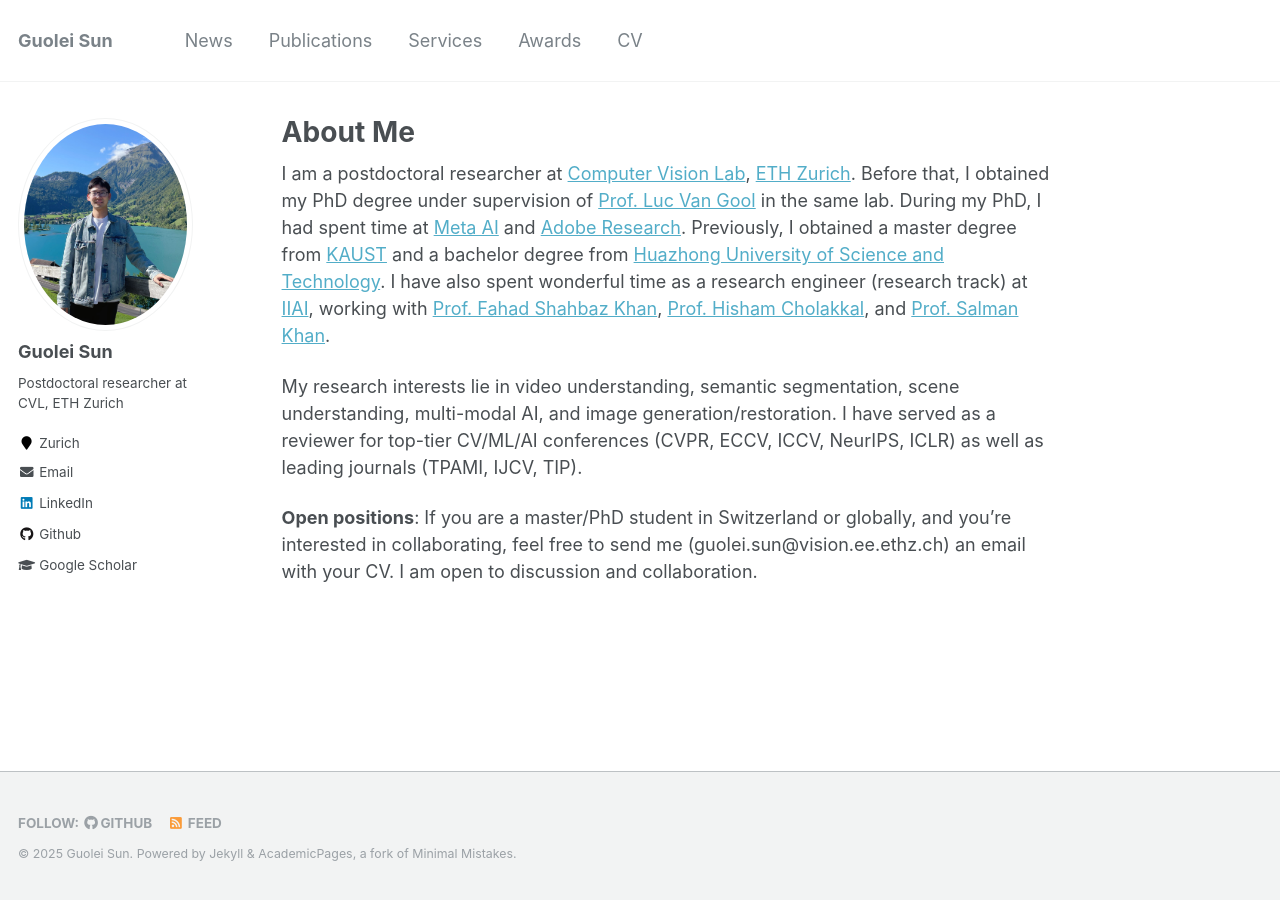
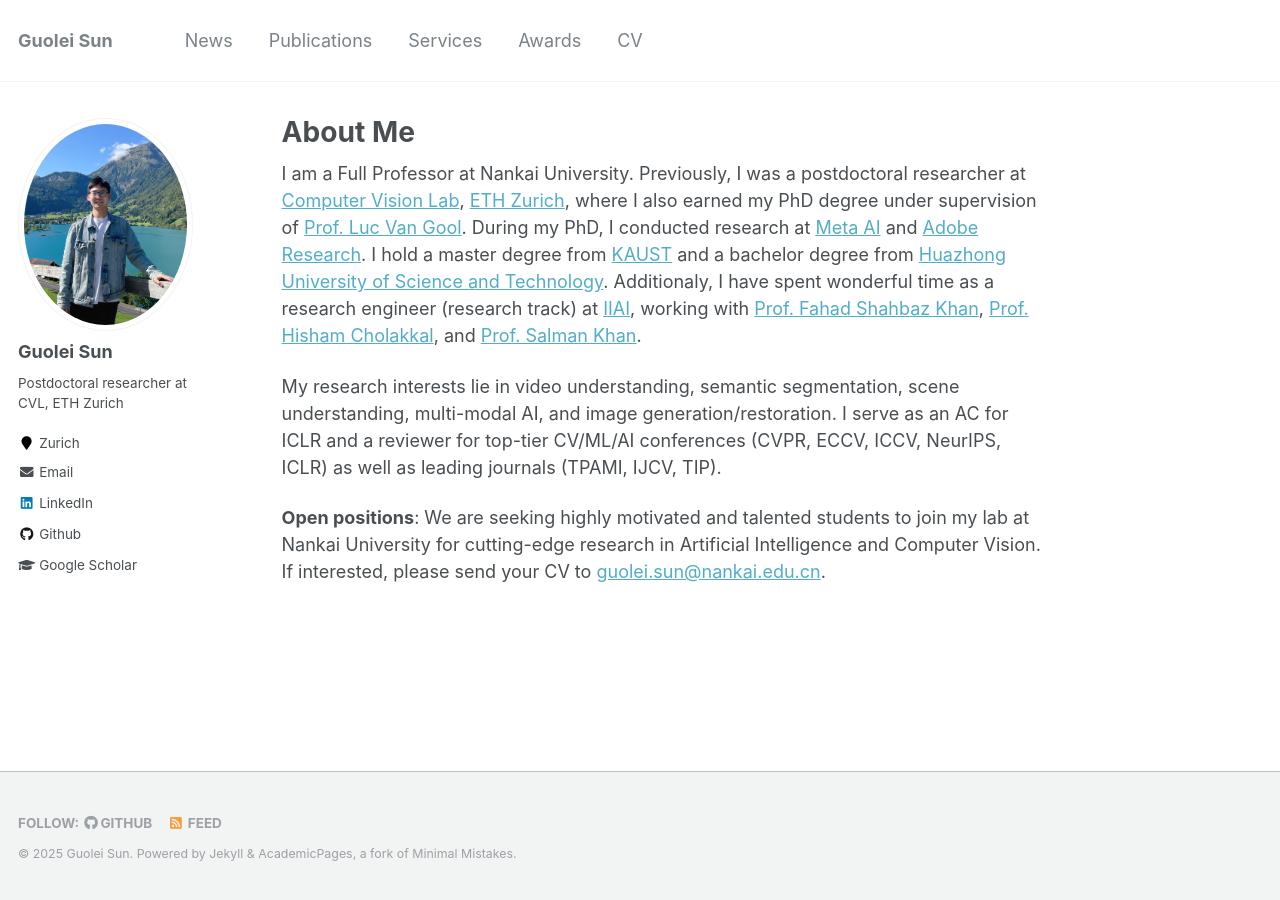
Before and after one commit to GuoleiSun/GuoleiSun.github.io, a Jekyll site: the page built from _pages/about.md, in a window 1280 px wide. Built offline with Jekyll 4.4.1, drawn with Linux system fonts in a browser that asks for light colours.

Commit message:
Update about.md

```diff
--- a/_pages/about.md
+++ b/_pages/about.md
@@ -7,8 +7,8 @@ redirect_from:
   - /about/
   - /about.html
 ---
-I am a postdoctoral researcher at [Computer Vision Lab](https://vision.ee.ethz.ch/), [ETH Zurich](https://ethz.ch/en.html). Before that, I obtained my PhD degree under supervision of [Prof. Luc Van Gool](https://vision.ee.ethz.ch/people-details.OTAyMzM=.TGlzdC8zMjQ4LC0xOTcxNDY1MTc4.html) in the same lab. During my PhD, I had spent time at [Meta AI](https://ai.meta.com/) and [Adobe Research](https://research.adobe.com/). Previously, I obtained a master degree from [KAUST](https://www.kaust.edu.sa/en) and a bachelor degree from [Huazhong University of Science and Technology](https://www.hust.edu.cn). I have also spent wonderful time as a research engineer (research track) at [IIAI](http://www.inceptioniai.org), working with [Prof. Fahad Shahbaz Khan](https://sites.google.com/view/fahadkhans/home), [Prof. Hisham Cholakkal](https://mbzuai.ac.ae/study/faculty/hisham-cholakkal), and [Prof. Salman Khan](https://salman-h-khan.github.io).
+I am a Full Professor at Nankai University. Previously, I was a postdoctoral researcher at [Computer Vision Lab](https://vision.ee.ethz.ch/), [ETH Zurich](https://ethz.ch/en.html), where I also earned my PhD degree under supervision of [Prof. Luc Van Gool](https://vision.ee.ethz.ch/people-details.OTAyMzM=.TGlzdC8zMjQ4LC0xOTcxNDY1MTc4.html). During my PhD, I conducted research at [Meta AI](https://ai.meta.com/) and [Adobe Research](https://research.adobe.com/). I hold a master degree from [KAUST](https://www.kaust.edu.sa/en) and a bachelor degree from [Huazhong University of Science and Technology](https://www.hust.edu.cn). Additionaly, I have spent wonderful time as a research engineer (research track) at [IIAI](http://www.inceptioniai.org), working with [Prof. Fahad Shahbaz Khan](https://sites.google.com/view/fahadkhans/home), [Prof. Hisham Cholakkal](https://mbzuai.ac.ae/study/faculty/hisham-cholakkal), and [Prof. Salman Khan](https://salman-h-khan.github.io).
 
-My research interests lie in video understanding, semantic segmentation, scene understanding, multi-modal AI, and image generation/restoration. I have served as a reviewer for top-tier CV/ML/AI conferences (CVPR, ECCV, ICCV, NeurIPS, ICLR) as well as leading journals (TPAMI, IJCV, TIP).
+My research interests lie in video understanding, semantic segmentation, scene understanding, multi-modal AI, and image generation/restoration. I serve as an AC for ICLR and a reviewer for top-tier CV/ML/AI conferences (CVPR, ECCV, ICCV, NeurIPS, ICLR) as well as leading journals (TPAMI, IJCV, TIP).
 
-<strong>Open positions</strong>: If you are a master/PhD student in Switzerland or globally, and you're interested in collaborating, feel free to send me (guolei.sun@vision.ee.ethz.ch) an email with your CV. I am open to discussion and collaboration.
+<strong>Open positions</strong>: We are seeking highly motivated and talented students to join my lab at Nankai University for cutting-edge research in Artificial Intelligence and Computer Vision. If interested, please send your CV to <guolei.sun@nankai.edu.cn>.
```
